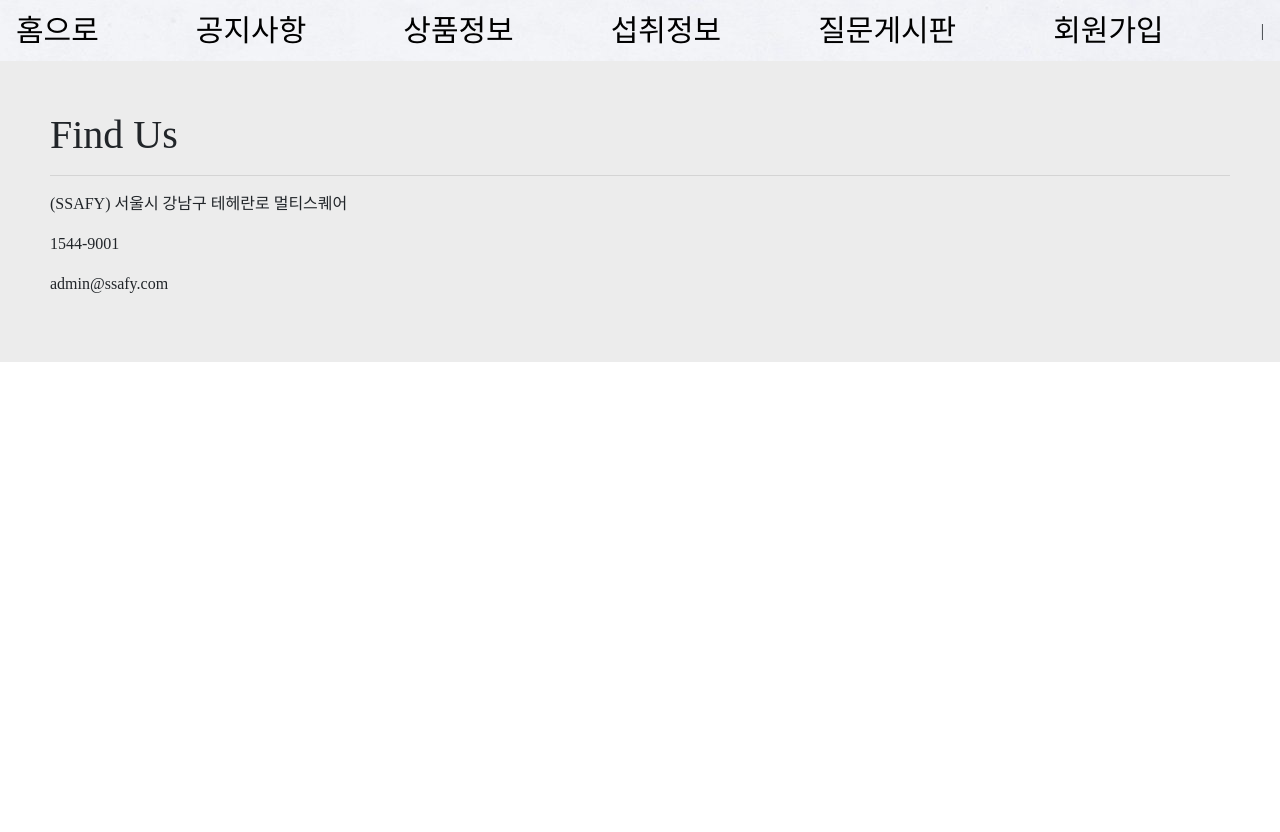
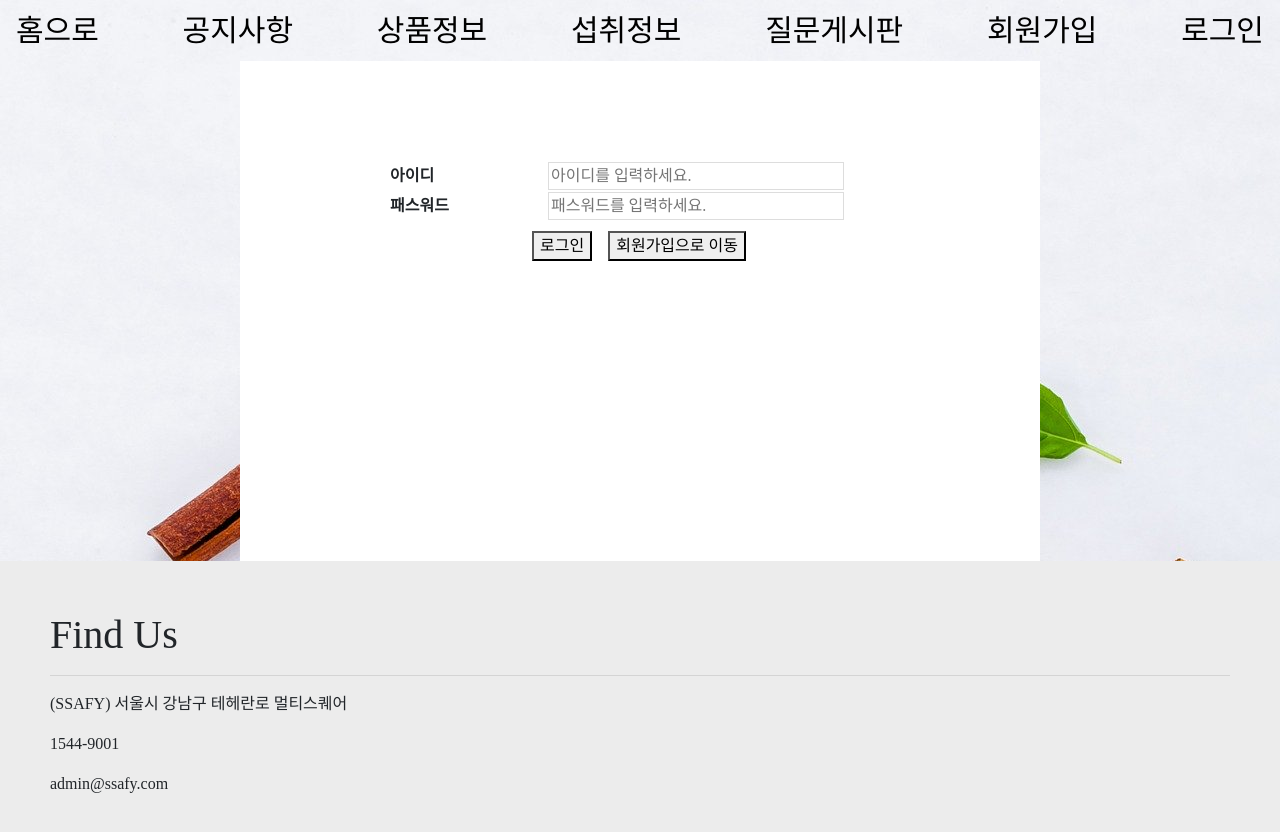
Before and after one commit to kcs1580/2019_safefood_final, a Vue app: page /Login in a window 1280 px wide. Shown: the top 832 px of the page. Before the commit the page ends 800 px from the top, so only its background shows below. Built offline with nearby package versions, Linux system fonts and the light colour scheme; a web font is replaced by a local one.

Commit message:
로그인 만드는중..중간백업!!

```diff
--- a/src/App.vue
+++ b/src/App.vue
@@ -7,7 +7,8 @@
 	<router-link class="nav_btn" to="/productlist">상품정보</router-link>
 	<router-link class="nav_btn" to="/mytakeinfo">섭취정보</router-link>
 	<router-link class="nav_btn" to="/listBoard">질문게시판</router-link>
-	<router-link class="nav_btn" to="/signuppage">회원가입</router-link> |
+	<router-link class="nav_btn" to="/signuppage">회원가입</router-link>
+	<router-link class="nav_btn" to="/Login">로그인</router-link>
 
 
  </nav>
--- /dev/null
+++ b/src/components/Login.vue
@@ -0,0 +1,128 @@
+<template>
+  <div id="main_wrap">
+    <div id="middle_wrap" v-if="visablelogin">
+      <div id="content_wrap" style="height:500px; background:white;">
+        <div
+          style="width:502px; height:166px; margin-left:auto; margin-right:auto; position:relative; top:100px;"
+        >
+          <div id="login_wrap">
+            <form class="login" @submit.prevent="login">
+              <table class="content_table" style="width:500px;">
+                <colgroup>
+                  <col style="width:30%;" />
+                  <col style="width:70%;" />
+                </colgroup>
+                <tbody>
+                  <tr>
+                    <th>아이디</th>
+                    <td>
+                      &nbsp;
+                      <input
+                        type="text"
+                        id="_userid"
+                        name="id"
+                        value
+                        data-msg="ID를"
+                        size="30"
+                        title="아이디"
+                        required
+                        v-model="usernameOrEmail"
+                        placeholder="아이디를 입력하세요."
+                        style="border:1px solid #dddddd;"
+                      />
+                    </td>
+                  </tr>
+                  <tr>
+                    <th >패스워드</th>
+                    <td>
+                      &nbsp;
+                      <input
+                        type="password"
+                        id="_pwd"
+                        name="pwd"
+                        value
+                        required
+                        v-model="password"
+                        placeholder="패스워드를 입력하세요."
+                        size="30"
+                        title="패스워드"
+                        style="border:1px solid #dddddd;"
+                      />
+                    </td>
+                  </tr>
+                  <tr>
+                    <td colspan="2" style="height:50px; text-align:center;">
+                      <button type="submit">로그인</button> &nbsp;&nbsp;
+                      <button
+                        type="button"
+                        @click="visablelogin=!visablelogin"
+                      >회원가입으로 이동</button>
+                    </td>
+                  </tr>
+                </tbody>
+              </table>
+            </form>
+          </div>
+        </div>
+      </div>
+    </div>
+
+    </div>
+</template>
+<style>
+#login_wrap {
+  margin: auto;
+}
+#login_wrap th {
+  font-weight: bold;
+}
+#main_wrap {
+  width: 800px;
+  margin-left: auto;
+  margin-right: auto;
+  padding: 0px;
+}
+
+.login_title_warp {
+  margin: auto;
+  width: 500px;
+  color: #ffffff;
+  text-align: center;
+  background-color: #3e5fba;
+  border: solid 1px #efefef;
+  font-weight: bold;
+  height: 60px;
+}
+</style>
+
+<script>
+import { AUTH_REQUEST } from "../store/actions/auth";
+export default {
+  name: "login",
+  data() {
+    return {
+      visablelogin: true,
+      usernameOrEmail: "",
+      password: "",
+      customer: {
+        username: "",
+        cname: "",
+        email: "",
+        password: ""
+      },
+      submitted: false
+    };
+  },
+  methods: {
+    login: function() {
+      //model에 바인딩된 데이터 모두 ==> this
+      const { usernameOrEmail, password } = this;
+      this.$store
+        .dispatch(AUTH_REQUEST, { usernameOrEmail, password })
+        .then(() => {
+          this.$router.push("/");
+        });
+    }
+  }
+};
+</script>
--- /dev/null
+++ b/src/http-common2.js
@@ -0,0 +1,9 @@
+import axios from "axios";
+
+export default axios.create({
+  //baseURL: "http://192.168.28.129:8397/api/auth",
+  baseURL: "http://localhost:8397/api/auth",
+  headers: {
+    "Content-type": "application/json"
+  }
+});
--- a/src/main.js
+++ b/src/main.js
@@ -6,12 +6,16 @@ import 'expose-loader?$!expose-loader?jQuery!jquery'
 import 'bootstrap'
 import 'bootstrap/dist/css/bootstrap.min.css'
 import axios from 'axios'
-
+import Vuex from 'vuex'
+import store from './store/index'
 
 Vue.config.productionTip = false;
 Vue.prototype.$http = axios
+Vue.use(Vuex)
+
 
 new Vue({
   router,
+  store,
   render: h => h(App)
 }).$mount("#app");
--- a/src/router.js
+++ b/src/router.js
@@ -14,6 +14,7 @@ import main from "./components/main.vue";
 import signUp from "./components/signUp.vue";
 import productlist from "./components/productlist.vue";
 import updateMember from "./components/updateMember.vue";
+import Login from "./components/Login.vue";
 
 //import ChartPieCustomer2 from "./components/ChartPieCustomer2.vue";
 Vue.use(Router);
@@ -21,6 +22,11 @@ Vue.use(Router);
 export default new Router({
     mode: "history",
     routes: [
+      {
+        path: '/Login',
+        name: 'Login',
+        component: Login
+        },
         {
             path: '/',
             name: 'main',
--- /dev/null
+++ b/src/store/actions/auth.js
@@ -0,0 +1,4 @@
+export const AUTH_REQUEST = 'AUTH_REQUEST'
+export const AUTH_SUCCESS = 'AUTH_SUCCESS'
+export const AUTH_ERROR = 'AUTH_ERROR'
+export const AUTH_LOGOUT = 'AUTH_LOGOUT'
--- /dev/null
+++ b/src/store/actions/user.js
@@ -0,0 +1,3 @@
+export const USER_REQUEST = 'USER_REQUEST'
+export const USER_SUCCESS = 'USER_SUCCESS'
+export const USER_ERROR = 'USER_ERROR'
--- /dev/null
+++ b/src/store/index.js
@@ -0,0 +1,15 @@
+import Vue from 'vue'
+import Vuex from 'vuex'
+import user from './modules/user'
+import auth from './modules/auth'
+Vue.use(Vuex)
+
+const debug = process.env.NODE_ENV !== 'production'
+
+export default new Vuex.Store({
+  modules: {
+    user,
+    auth,
+  },
+  strict: debug,
+})
--- /dev/null
+++ b/src/store/modules/auth.js
@@ -0,0 +1,69 @@
+
+import { AUTH_REQUEST, AUTH_ERROR, AUTH_SUCCESS, AUTH_LOGOUT } from '../actions/auth'
+import { USER_REQUEST } from '../actions/user'
+import apiCall from '../../utils/api'
+
+const state = { token: localStorage.getItem('user-token') || '', status: '', hasLoadedOnce: false }
+
+const getters = {
+  isAuthenticated: state => !!state.token,
+  authStatus: state => state.status
+}
+//   {accessToken: "eyJhbGciOiJIUzUxMiJ9.eyJzdWIiOiI0IiwiaWF0IjoxNTcwM…XYOy7KZva2LCwHnDixyQHAIX1E6K3EzmA9WSMNJklkIVthjyQ", tokenType: "Bearer"}
+
+const actions = {
+  [AUTH_REQUEST]: ({commit, dispatch}, user) => {
+    return new Promise((resolve, reject) => {
+      commit(AUTH_REQUEST)
+      apiCall({url: 'auth', data: user, method: 'POST'})
+      .then(resp => {
+       // console.log("------------"+resp.accessToken)
+        localStorage.setItem('user-token', resp.accessToken)
+        if (resp.accessToken!=null || resp.accessToken !='') {
+            alert("안녕하세요  "+user.usernameOrEmail);
+        }
+        commit(AUTH_SUCCESS,resp)
+        dispatch(USER_REQUEST,user)
+        resolve(resp)
+      })
+      .catch(err => {
+        alert("로그인에 실패하였습니다.");
+        commit(AUTH_ERROR, err)
+        localStorage.removeItem('user-token')
+        reject(err)
+      })
+    })
+  },
+  [AUTH_LOGOUT]: ({commit}) => {
+    return new Promise((resolve) => {
+      commit(AUTH_LOGOUT)
+      localStorage.removeItem('user-token')
+      resolve()
+    })
+  }
+}
+
+const mutations = {
+  [AUTH_REQUEST]: (state) => {
+    state.status = 'loading'
+  },
+  [AUTH_SUCCESS]: (state, resp) => {
+    state.status = 'success'
+    state.token = resp.accessToken
+    state.hasLoadedOnce = true
+  },
+  [AUTH_ERROR]: (state) => {
+    state.status = 'error'
+    state.hasLoadedOnce = true
+  },
+  [AUTH_LOGOUT]: (state) => {
+    state.token = ''
+  }
+}
+
+export default {
+  state,
+  getters,
+  actions,
+  mutations,
+}
--- /dev/null
+++ b/src/store/modules/user.js
@@ -0,0 +1,48 @@
+import { USER_REQUEST, USER_ERROR, USER_SUCCESS } from '../actions/user'
+import apiCall2 from '../../utils/api2'
+import Vue from 'vue'
+import { AUTH_LOGOUT } from '../actions/auth'
+
+const state = { status: '', profile: {} }
+
+const getters = {
+  getProfile: state => state.profile,
+  isProfileLoaded: state => !!state.profile.name
+}
+
+const actions = {
+  [USER_REQUEST]: ({commit, dispatch},args) => {
+    apiCall2( args.usernameOrEmail)
+      .then(resp => {
+        commit(USER_SUCCESS, resp)
+      })
+      .catch(() => {
+        commit(USER_ERROR)
+        dispatch(AUTH_LOGOUT)
+      })
+
+  },
+}
+
+const mutations = {
+  [USER_REQUEST]: (state) => {
+    state.status = 'loading'
+  },
+  [USER_SUCCESS]: (state, resp) => {
+    state.status = 'success'
+    Vue.set(state, 'profile', resp)
+  },
+  [USER_ERROR]: (state) => {
+    state.status = 'error'
+  },
+  [AUTH_LOGOUT]: (state) => {
+    state.profile = {}
+  }
+}
+
+export default {
+  state,
+  getters,
+  actions,
+  mutations,
+}
--- /dev/null
+++ b/src/utils/api.js
@@ -0,0 +1,17 @@
+import axios from 'axios'
+  const apiCall = ({ ...args}) => new Promise((resolve, reject) => {
+    //console.log(args["data"])
+    //data: {usernameOrEmail: "cccccc", password: "cccccc"}
+    //axios.post('http://192.168.28.129:8397/api/auth/signin', args["data"]).then(({data}) => {
+      axios.post('http://localhost:8397/api/auth/signin', args["data"]).then(({data}) => {
+      //console.log(data)
+      resolve(data)
+    }).catch((error) => {
+      //reject(new Error(error))
+      reject(error)
+    })
+  })
+
+
+
+  export default apiCall
--- /dev/null
+++ b/src/utils/api2.js
@@ -0,0 +1,15 @@
+import axios from 'axios'
+const apiCall2 = (usertoken) => new Promise((resolve, reject) => {
+ // console.log(usertoken)
+  //data: {usernameOrEmail: "cccccc", password: "cccccc"}
+  //axios.get('http://192.168.28.129:8397/api/users/'+usertoken).then(({data}) => {
+    axios.get('http://localhost:8397/api/users/'+usertoken).then(({data}) => {
+    //console.log(data)
+    resolve(data)
+  }).catch((error) => {
+    //reject(new Error(error))
+    reject(error)
+  })
+})
+
+export default apiCall2
```
